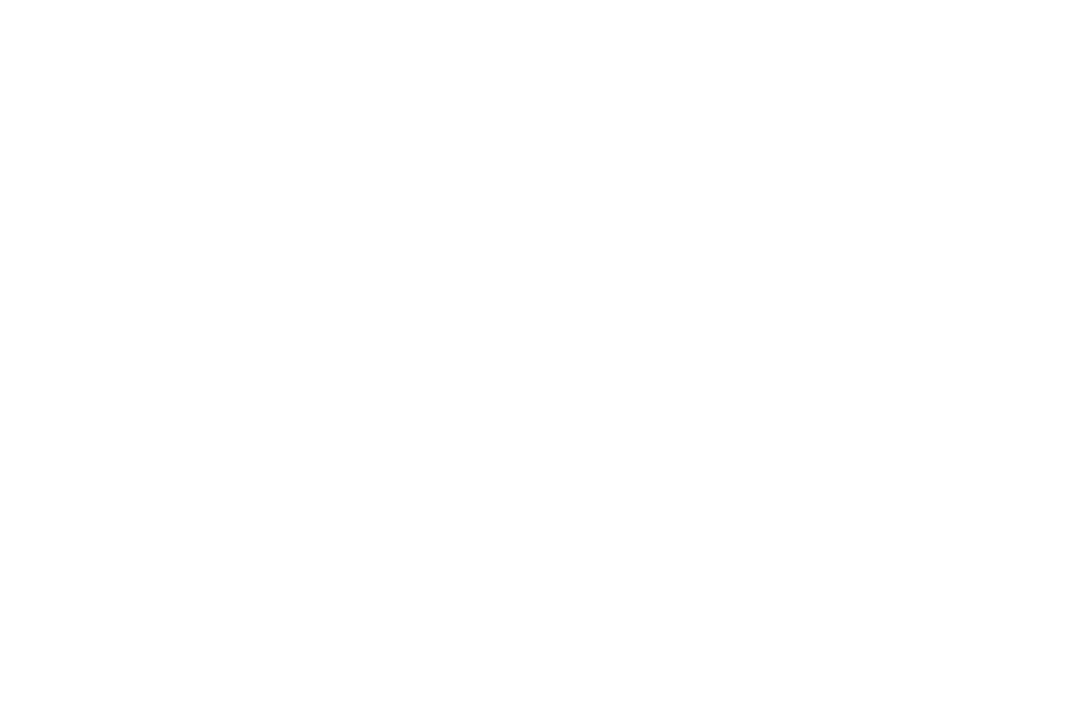
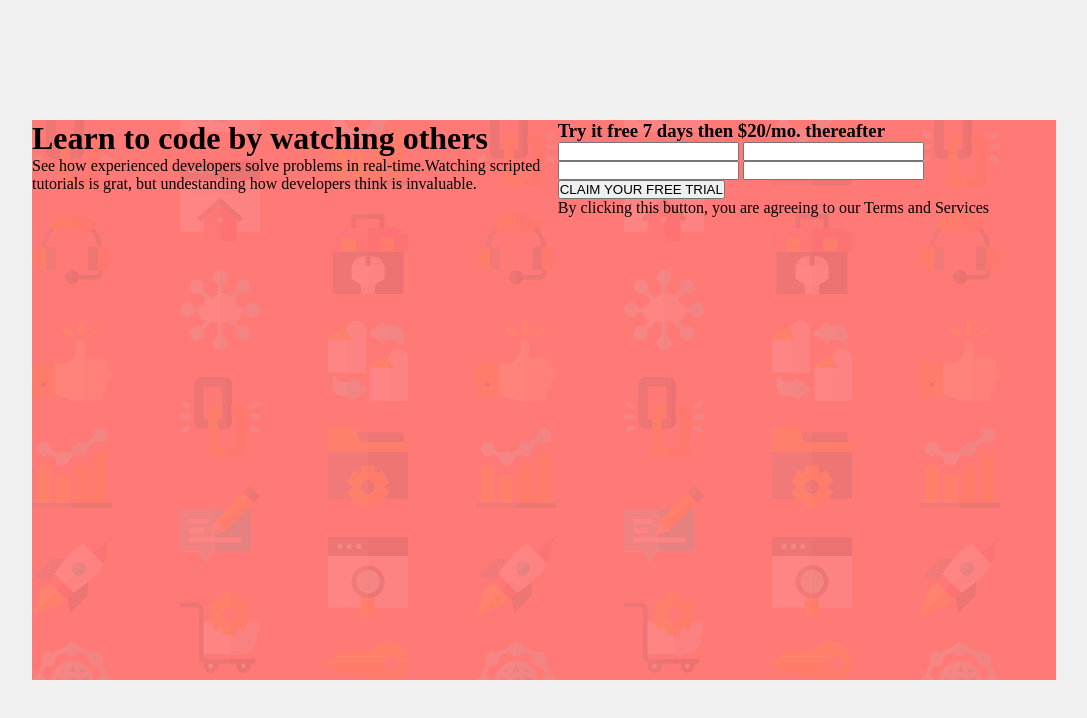
Before and after one commit to joaopedrobenassi/Sign-Up-Form, a plain HTML site: page index.html in a window 1280 px wide. Shown: the whole page, without its empty margins (96-1183 px from the left). Drawn offline with Linux system fonts and the light colour scheme.

Commit message:
Updating HTML and starting CSS

```diff
--- a/index.html
+++ b/index.html
@@ -1,12 +1,43 @@
 <!DOCTYPE html>
 <html lang="en">
+
 <head>
     <meta charset="UTF-8">
     <meta http-equiv="X-UA-Compatible" content="IE=edge">
     <meta name="viewport" content="width=device-width, initial-scale=1.0">
-    <title>Document</title>
+    <link rel="stylesheet" href="./style.css"> <!--Link to css-->
+    <title>Sign Up Form</title> <!--Title of the tab-->
 </head>
+
 <body>
+
+    <div class="main_container">
+
+        <div class="container_left">
+
+            <h1>Learn to code by watching others</h1>
+
+            <p>See how experienced developers solve problems in real-time.Watching scripted tutorials is grat, but undestanding how developers think is invaluable.</p>
+
+        </div>
+
+        <div class="container_right">
+
+            <h3>Try it free 7 days then $20/mo. thereafter</h3>
+
+            <form>
+                <input type="text">
+                <input type="text">
+                <input type="email">
+                <input type="password">
+
+                <button type="submit">CLAIM YOUR FREE TRIAL</button>
+
+                <p  class="right_paragraph">By clicking this button, you are agreeing to our <span class="terms_and_services">Terms and Services</span></p>
+            </form>
+
+        </div>
+    </div>
 
 </body>
 </html>
--- a/style.css
+++ b/style.css
@@ -0,0 +1,23 @@
+@import url('https://fonts.googleapis.com/css2?family=Poppins:wght@400;500;600;700&display=swap');
+*{
+    margin: 0;
+    padding: 0;
+    box-sizing: border-box;
+}
+
+body {
+    display: flex;
+    justify-content: center;
+    align-items: center;
+    height: 100vh;
+    width: 100vw;
+    background-color: #F0F0F0;
+}
+
+.main_container {
+    display: flex;
+    background-color: rgb(255,121,119);
+    background-image: url('./assets/background.png');
+    width: 80%;
+    height: 70%;
+}
```
Also changed, not shown: assets/background.png (added).
